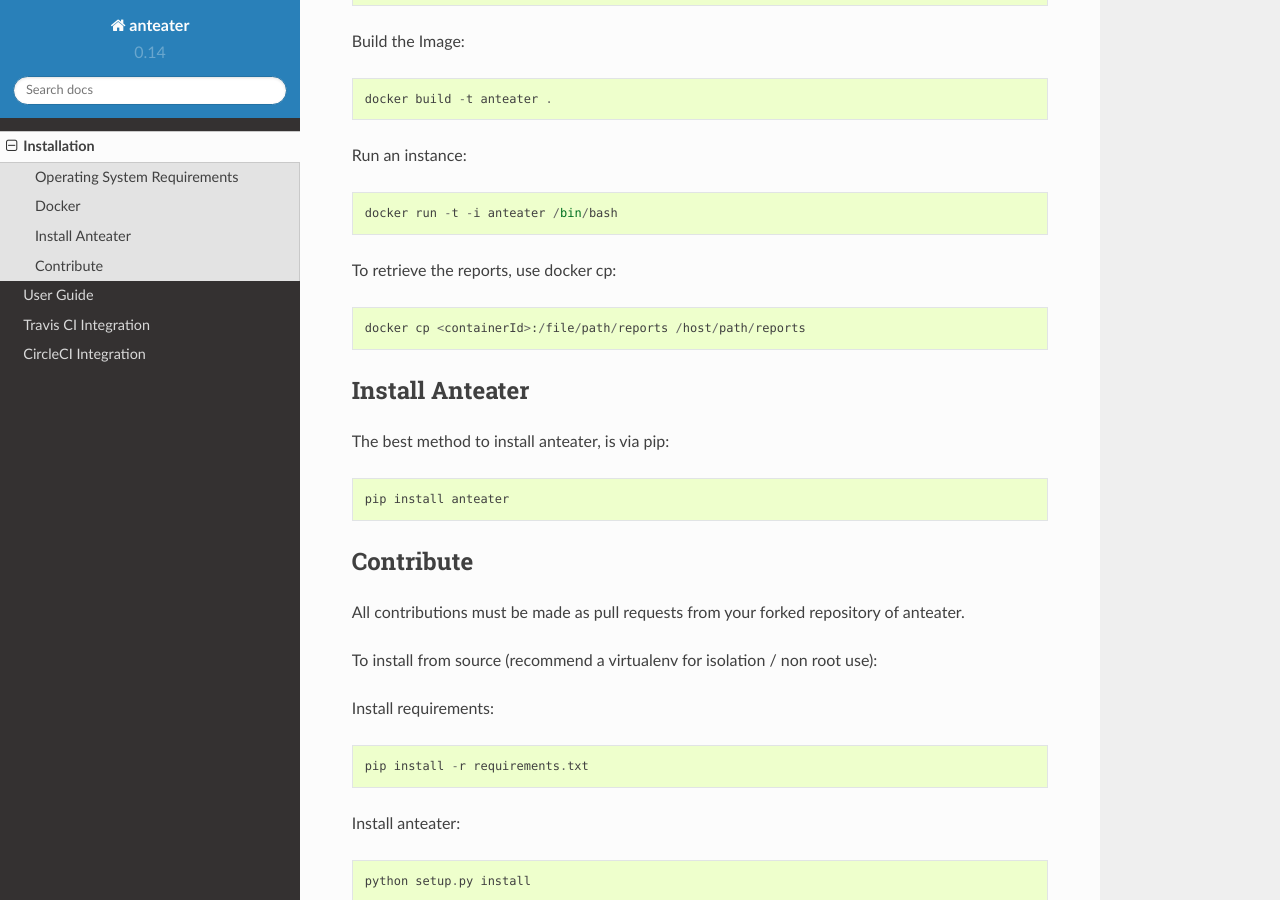
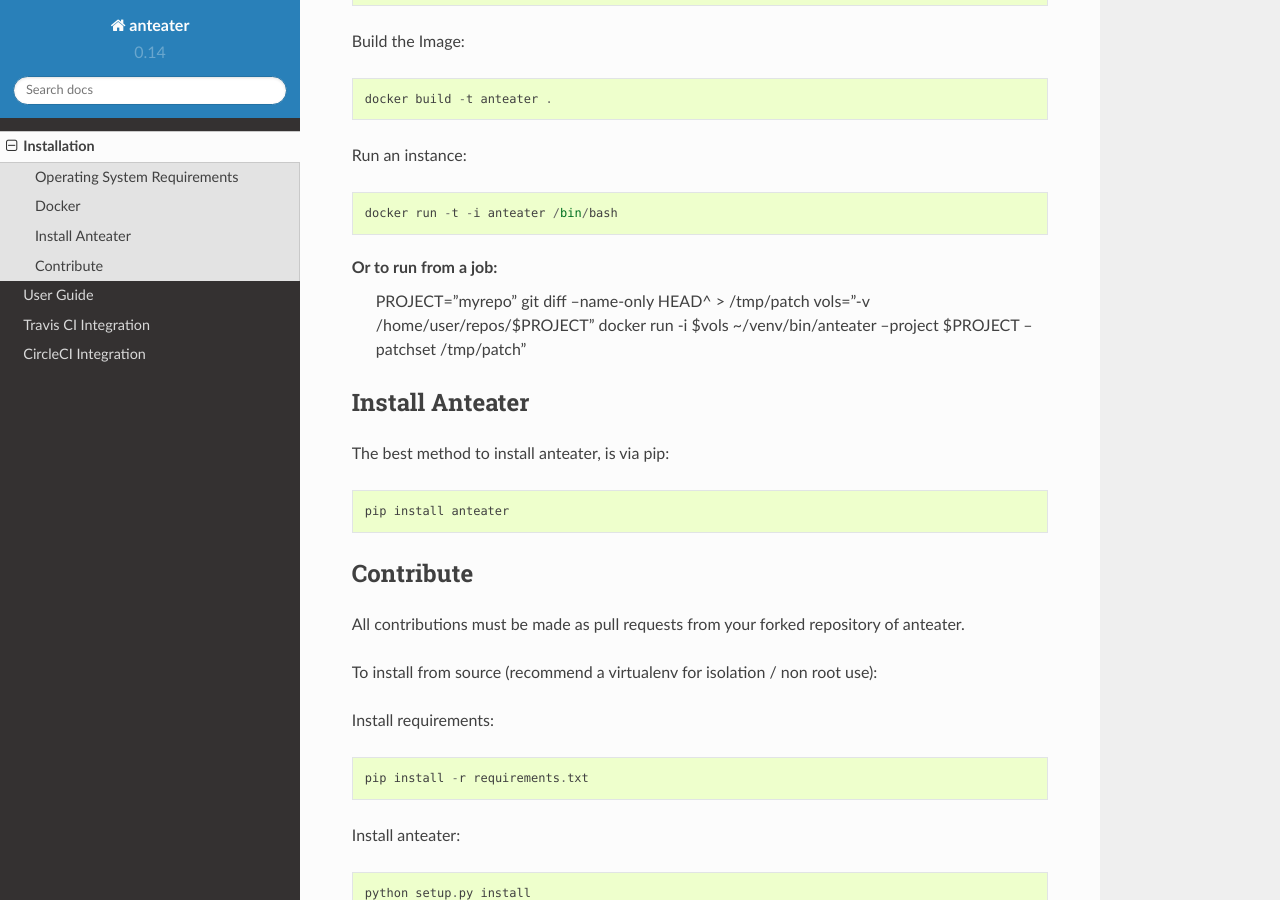
Before and after one commit to anteater/anteater, a Sphinx documentation site: the page built from docs/installation.rst, in a window 1280 px wide and 900 px high, scrolled down 650 px. Built offline with Sphinx 7.4.7 and the Read the Docs theme 2.0.0, drawn with Linux system fonts in a browser that asks for light colours; formulas are drawn with MathJax 3; the version number is read from the project's files by our own code.

Commit message:
Docs update

```diff
--- a/docs/installation.rst
+++ b/docs/installation.rst
@@ -32,11 +32,14 @@
 
 Run an instance::
 
+
     docker run -t -i anteater /bin/bash
 
-To retrieve the reports, use docker cp::
-
-    docker cp <containerId>:/file/path/reports /host/path/reports
+Or to run from a job:
+    PROJECT="myrepo"
+    git diff --name-only HEAD^ > /tmp/patch
+    vols="-v /home/user/repos/$PROJECT"
+    docker run -i $vols ~/venv/bin/anteater --project $PROJECT --patchset /tmp/patch"
 
 Install Anteater
 ----------------
```
